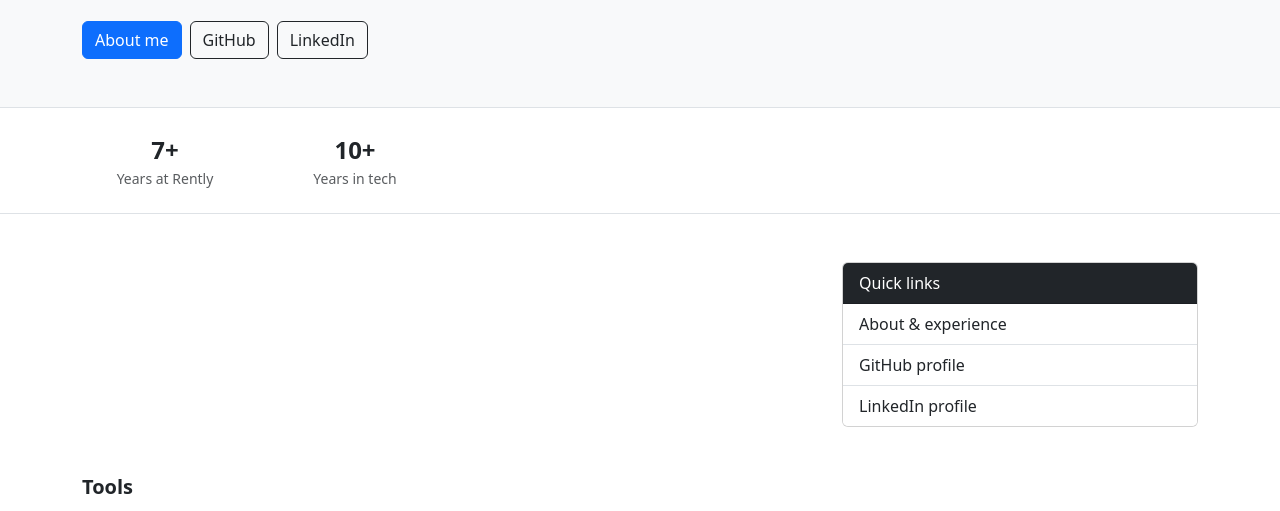
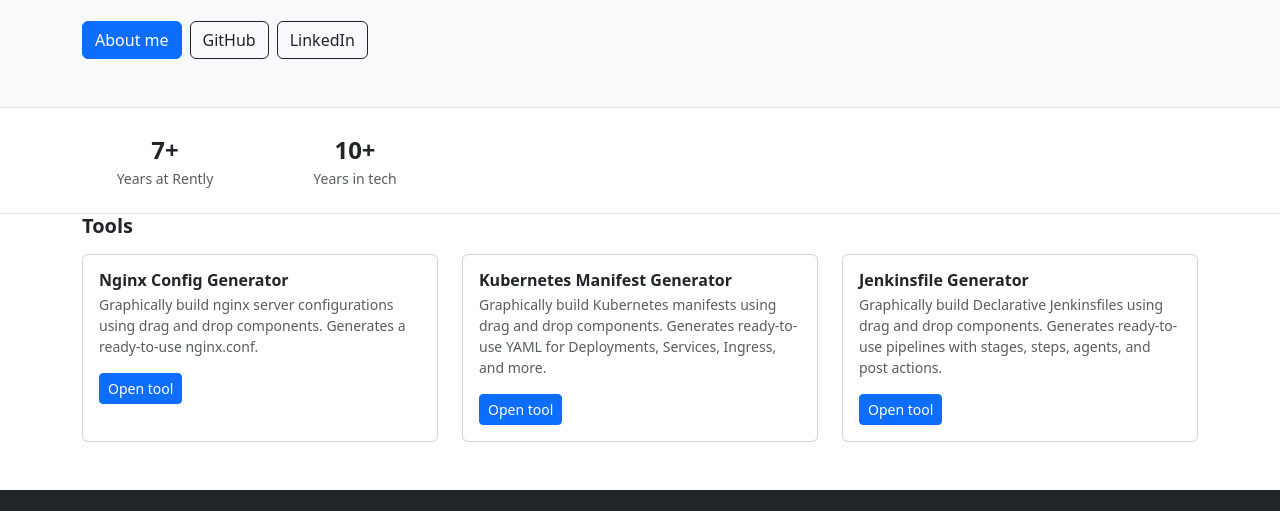
Before and after one commit to koavan/dayanraj.com, a plain HTML site: page index.html in a window 1280 px wide. Shown: the part 281-792 px from the top of the page. Drawn offline with nearby package versions, Linux system fonts and the light colour scheme.

Commit message:
Remove Quick links section from homepage
Co-Authored-By: Claude Sonnet 4.6 <noreply@anthropic.com>

```diff
--- a/index.html
+++ b/index.html
@@ -91,22 +91,6 @@
     </div>
   </div>
 
-  <!-- Quick links -->
-  <div class="container py-5">
-    <div class="row justify-content-end">
-      <div class="col-lg-4">
-        <div class="card">
-          <div class="card-header bg-dark text-white">Quick links</div>
-          <div class="list-group list-group-flush">
-            <a href="/about.html" class="list-group-item list-group-item-action">About &amp; experience</a>
-            <a href="https://github.com/koavan" class="list-group-item list-group-item-action" target="_blank" rel="noopener">GitHub profile</a>
-            <a href="https://www.linkedin.com/in/dayan-raj/" class="list-group-item list-group-item-action" target="_blank" rel="noopener">LinkedIn profile</a>
-          </div>
-        </div>
-      </div>
-    </div>
-  </div>
-
   <!-- Tools section -->
   <div class="container pb-5">
     <div class="row">
```
